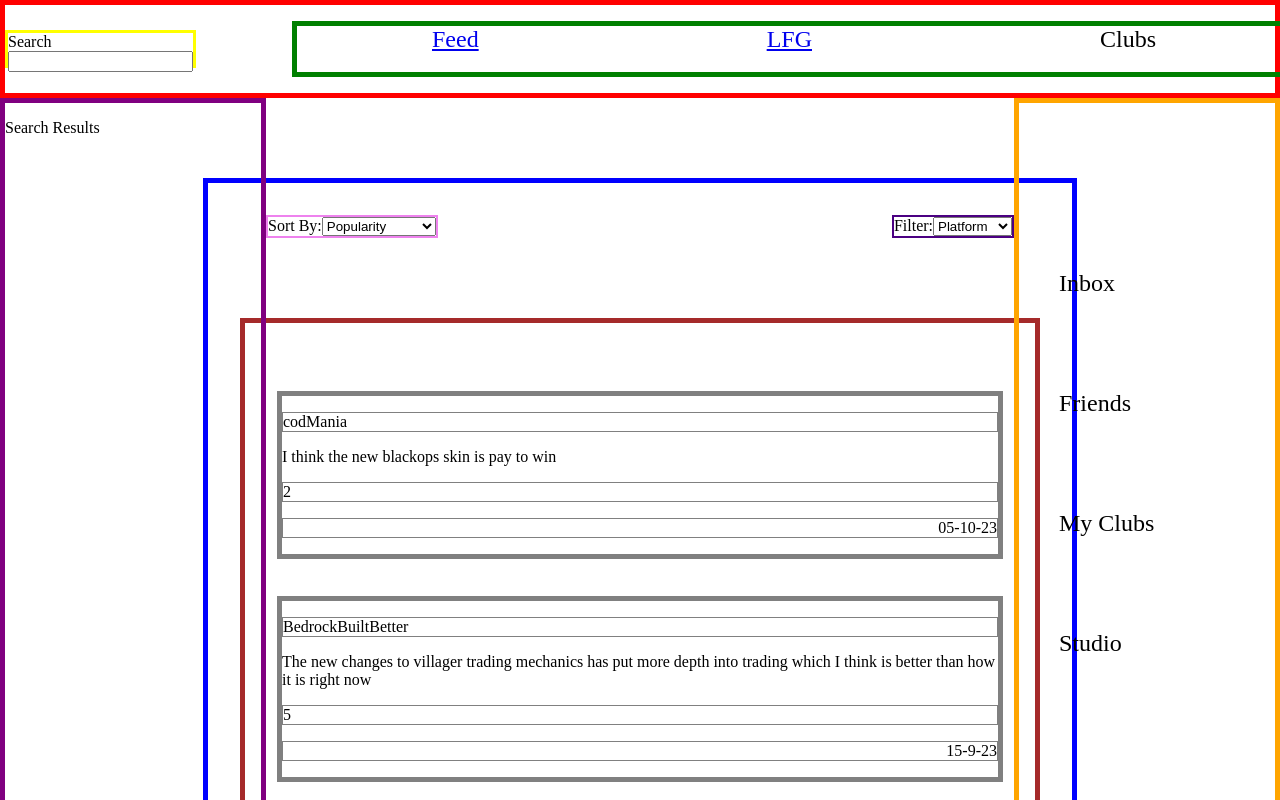
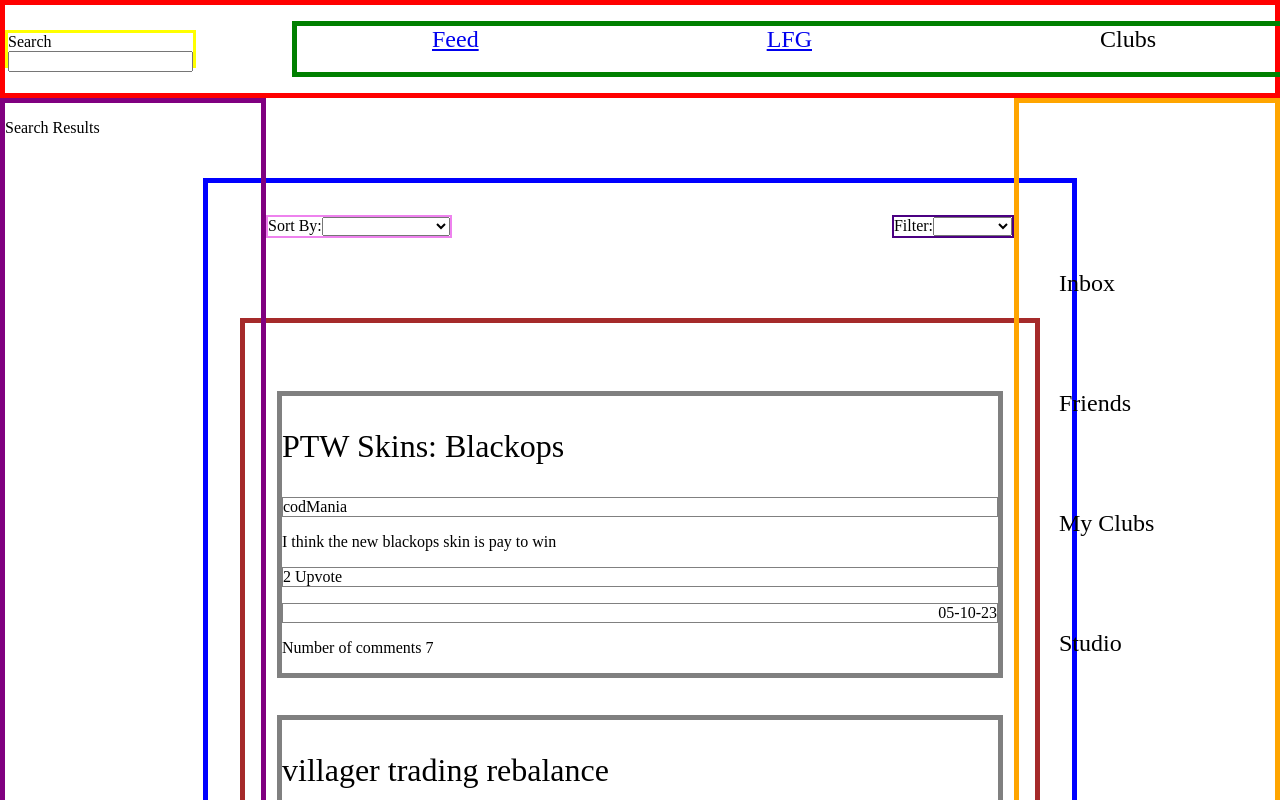
Before and after one commit to asazycat/GamerCore, a React (Vite) app: page /feed in a window 1280 px wide. Shown: the top 800 px of the page. Built offline with nearby package versions, Linux system fonts and the light colour scheme.

Commit message:
sortby function works for comments

```diff
--- a/components/EachFeed.tsx
+++ b/components/EachFeed.tsx
@@ -7,16 +7,23 @@ export default function EachFeed (props:{
     votes: number ,
     comment_amount: number,
     date: string
-}})
+},
+
+})
 {
 
     const {eachFeed} = props
+
+
     return (
         <li><div className="eachFeed">
+            <p className="postTitle">{eachFeed.post_title}</p>
             <p className="userPost">{eachFeed.user}</p>
             <p className="postContent">{eachFeed.post_content}</p>
-            <p className="votes">{eachFeed.votes}</p>
+            <p className="votes">{eachFeed.votes} Upvote</p>
+
             <p className="date">{eachFeed.date}</p>
+            <p className="comment_amount">Number of comments {eachFeed.comment_amount}</p>
             </div></li>
     )
 }
--- a/components/Feed.tsx
+++ b/components/Feed.tsx
@@ -1,9 +1,13 @@
+import { useState } from "react"
 import {discussionPosts} from "../dataTemp/data"
 import EachFeed from "./EachFeed"
+import {sortByMap} from "../util/util"
+
 
 
 export default function Feed () {
 
+    const [selectedSortBy, setselectedSortBy] = useState("")
 
     return (
         <div className="format">
@@ -12,9 +16,10 @@ export default function Feed () {
             <div className="sortBy">
             <label>
                 Sort By:
-                <select name="sortBy" defaultValue="">
+                <select name="sortBy" value={selectedSortBy} onChange={e=> setselectedSortBy(e.target.value)}>
+                <option value="" ></option>
                     <option value="popularity" >Popularity</option>
-                    <option value="dateOfupload" >Date Of Upload</option>
+                    <option value="commentAmount" >Most Commented</option>
                 </select>
             </label>
             </div>
@@ -23,14 +28,19 @@ export default function Feed () {
             <label>
                 Filter:
                 <select name="filter" defaultValue="">
-                    <option value="platform" >Platform</option>
+                    <option value="" ></option>
                     <option value="following" >Following</option>
+                    <option value="voted" >Upvoted</option>
                 </select>
             </label>
             </div>
             </div>
 
-            <div className="feedList">{discussionPosts.map((eachFeed:{
+
+
+            <div className="feedList">
+            {
+            sortByMap(discussionPosts, selectedSortBy).map((eachFeed:{
                 discussion_id: number,
                 user: string,
                 post_title: string,
@@ -38,11 +48,8 @@ export default function Feed () {
                 votes: number,
                 comment_amount: number,
                 date: string
-            }) => {return <EachFeed eachFeed={eachFeed} />})}</div>
-
-
-
-
-        </div>
-    )
-}
+            }) => {return <EachFeed eachFeed={eachFeed} key={eachFeed.discussion_id}/>
+            } )}
+            </div>
+         </div>
+    )}
--- a/dataTemp/data.ts
+++ b/dataTemp/data.ts
@@ -5,7 +5,7 @@
       post_title: "PTW Skins: Blackops",
       post_content:"I think the new blackops skin is pay to win",
       votes: 2,
-      comment_amount: 0,
+      comment_amount: 7,
       date: '05-10-23'
     },
     {
@@ -14,7 +14,7 @@
       post_title: "villager trading rebalance",
       post_content:"The new changes to villager trading mechanics has put more depth into trading which I think is better than how it is right now",
       votes: 5,
-      comment_amount: 0,
+      comment_amount: 4,
       date: '15-9-23'
     },
     {
@@ -23,7 +23,7 @@
       post_title: "Nemisis Assult Rifle needs A NERF",
       post_content:"That weapon should be a carepackage weapon, because I am tired of getting killed by it by some happy noob",
       votes: 3,
-      comment_amount: 0,
+      comment_amount: 9,
       date: '05-8-23'
     },
 
--- a/src/index.css
+++ b/src/index.css
@@ -118,6 +118,12 @@ height:75em;
 
 }
 
+
+.postTitle {
+  text-align: left;
+  font-size: 2em;
+}
+
 .userPost   {
   text-align: left;
   border: 1px solid grey;
@@ -137,6 +143,13 @@ height:75em;
 }
 
 .date {
+
   text-align: right;
 border:1px solid grey;
 }
+
+
+
+.comment_amount {
+  text-align: left;
+}
--- /dev/null
+++ b/util/util.ts
@@ -0,0 +1,30 @@
+export function sortByMap (arr1: {
+                discussion_id: number,
+                user: string,
+                post_title: string,
+                post_content: string,
+                votes: number,
+                comment_amount: number,
+                date: string} [],
+                sortBy: string)
+    {
+
+
+      const newArray = [...arr1]
+      console.log(sortBy)
+    if (sortBy === "popularity")
+    {
+        newArray.sort((a,b)=> b.votes - a.votes)
+
+
+
+    }
+    else if (sortBy === "commentAmount")
+    {
+        newArray.sort((a,b)=> b.comment_amount - a.comment_amount)
+    }
+    else {
+        return arr1
+    }
+    return newArray
+    }
```
